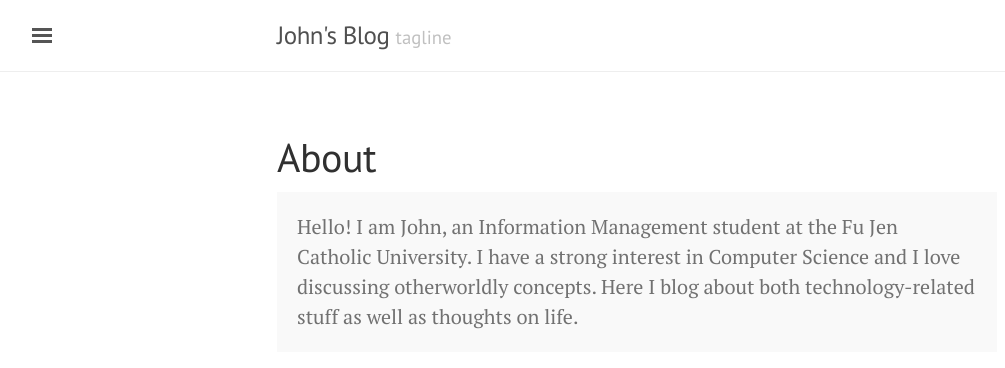
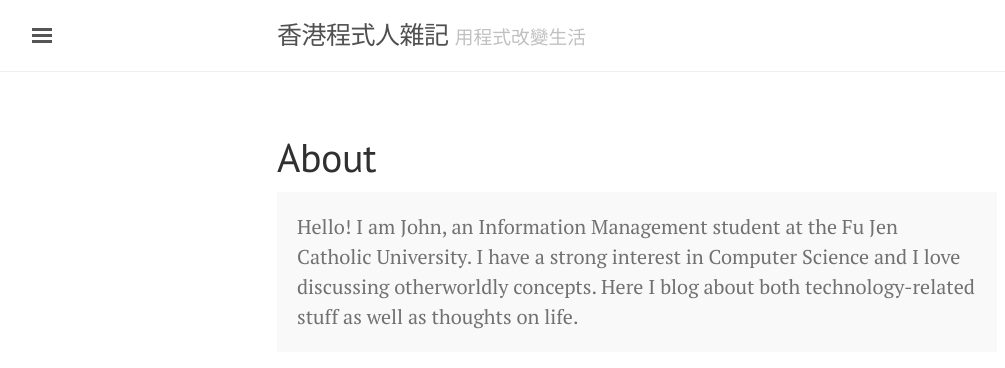
Before and after one commit to johnkwong/blog, a Jekyll site: the page built from about.md, in a window 1280 px wide. Shown: the top 368 px of the page, without its empty margins (3-1008 px from the left). Built offline with Jekyll 4.4.1, drawn with Linux system fonts in a browser that asks for light colours.

Commit message:
Change Title

```diff
--- a/_config.yml
+++ b/_config.yml
@@ -4,10 +4,10 @@
 permalink:           pretty
 
 # Setup
-title:               John's Blog
-tagline:             'tagline'
-description:         'Hello World'
-url:                 https://johnkwong.github.io/blog/
+title:               香港程式人雜記
+tagline:             '用程式改變生活'
+description:         ''
+url:                 https://johnkwong.github.io/blog
 baseurl:             '/blog'
 paginate:            5
 
```
